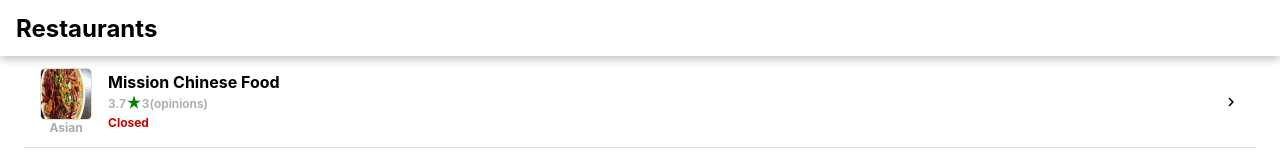
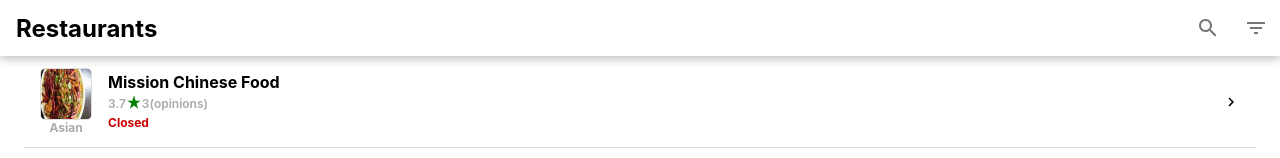
Before and after one commit to DarkCode01/restaurants-finder, a React (Create React App) app: page / in a window 1280 px wide. Shown: the top 158 px of the page. Built offline with nearby package versions, Linux system fonts and the light colour scheme.

Commit message:
Add search functionality

```diff
--- a/package.json
+++ b/package.json
@@ -4,6 +4,7 @@
   "private": true,
   "dependencies": {
     "@material-ui/core": "^4.11.1",
+    "@material-ui/icons": "^4.11.2",
     "@testing-library/jest-dom": "^5.11.6",
     "@testing-library/react": "^11.2.2",
     "@testing-library/user-event": "^12.6.0",
--- a/src/App.js
+++ b/src/App.js
@@ -1,32 +1,52 @@
-import React, {useEffect, useState} from 'react';
-import Restaurant from './models/Restaurant';
-import './App.css';
-import axios from 'axios';
-import Appbar from './components/Appbar';
-import Card from './components/Card';
-import {Container} from '@material-ui/core'
+import React, { useEffect, useState } from "react";
+import Restaurant from "./models/Restaurant";
+import "./App.css";
+import axios from "axios";
+import Appbar from "./components/Appbar";
+import Card from "./components/Card";
+import { Container } from "@material-ui/core";
 function App() {
   const [restaurants, setRestaurants] = useState([]);
+  const [filtered, setFiltered] = useState([]);
   const [isLoading, setIsLoading] = useState(true);
-  useEffect(async()=>{
-    try{
-      const response = await axios.get('api/restaurant-data.json');
+  const [searchText, setSearchText] = useState("");
+  useEffect(async () => {
+    try {
+      const response = await axios.get("api/restaurant-data.json");
       const data = response.data.restaurants;
-      const restaurants = data.map((restaurant)=> new Restaurant(restaurant));
+      const restaurants = data.map((restaurant) => new Restaurant(restaurant));
 
       setRestaurants(restaurants);
-
-    } catch(err){
-     console.log(err);
+    } catch (err) {
+      console.log(err);
     }
   }, []);
+
+  const onSearch = (event) => {
+    const value = event.target.value;
+    const words = value.split(" ");
+    setFiltered(
+      restaurants.filter((restaurant) =>{
+        for(let word of words){
+          if(restaurant.lowerName.includes(word) && word)
+            return true;
+        }
+        return false;
+      })
+    );
+    setSearchText(value);
+  };
+
+  const results = searchText != "" ? filtered : restaurants;
+
   return (
     <div className="App">
-      <Appbar></Appbar>
+      <Appbar onSearch={onSearch}></Appbar>
       <Container>
-      {restaurants.map((restaurant)=><Card restaurant={restaurant} key={restaurant.id}></Card>)}
+        {results.map((restaurant) => (
+          <Card restaurant={restaurant} key={restaurant.id}></Card>
+        ))}
       </Container>
-
     </div>
   );
 }
--- a/src/components/Appbar.js
+++ b/src/components/Appbar.js
@@ -1,11 +1,36 @@
-import React from "react";
+import React, { useState } from "react";
 import useStyles from "./Appbar.styles";
+import { IconButton, TextField } from "@material-ui/core";
+import { Search, FilterList, Close } from "@material-ui/icons";
 
-export default function Appbar() {
+export default function Appbar({ onSearch }) {
   const classes = useStyles();
+  const [isSearching, setIsSearching] = useState(false);
+
+  const handleSearchClick = () => {
+    setIsSearching(!isSearching);
+  };
+
   return (
     <header className={classes.appbar}>
-      <h2 className={classes.title}>Restaurants</h2>
+      <TextField
+        className={classes.search + " " + (isSearching ? "" : classes.hidden)}
+        variant="outlined"
+        onChange={onSearch}
+        placeholder="Search"
+      />
+      <h2 className={classes.title + " " + (isSearching ? classes.hidden : "")}>
+        Restaurants
+      </h2>
+
+      <div>
+        <IconButton onClick={handleSearchClick}>
+          {isSearching ? <Close /> : <Search />}
+        </IconButton>
+        <IconButton>
+          <FilterList />
+        </IconButton>
+      </div>
     </header>
   );
 }
--- a/src/components/Appbar.styles.js
+++ b/src/components/Appbar.styles.js
@@ -1,14 +1,32 @@
-import {makeStyles} from '@material-ui/core/styles';
+import { makeStyles } from "@material-ui/core/styles";
 
-const useStyles = makeStyles(()=>({
-    appbar: {
-        backgroundColor: 'white',
-        boxShadow: '0 2px 10px rgba(0,0,0,.3)',
-        height: '56px',
-        display: 'flex',
-        alignItems: 'center'
-    },
-    title: {margin: '0', marginLeft: '16px'}
+const useStyles = makeStyles(() => ({
+  appbar: {
+    backgroundColor: "white",
+    boxShadow: "0 2px 10px rgba(0,0,0,.3)",
+    height: "56px",
+    paddingLeft: '16px',
+    display: "flex",
+    alignItems: "center",
+    justifyContent: "space-between",
+    position: "relative",
+    overflow: "hidden",
+  },
+  title: {
+    margin: "0",
+    transition: "transform .250s",
+    position: "absolute",
+    left: "16px",
+  },
+  search: {
+    transition: "transform .250s",
+    height: '43px',
+    flexGrow: '1',
+    "& input": { padding: "12px" },
+  },
+  hidden: {
+    transform: "translateY(-200%)",
+  },
 }));
 
 export default useStyles;
```
Also changed, not shown: 1 other file (tests, documents, lock files or other folders).
